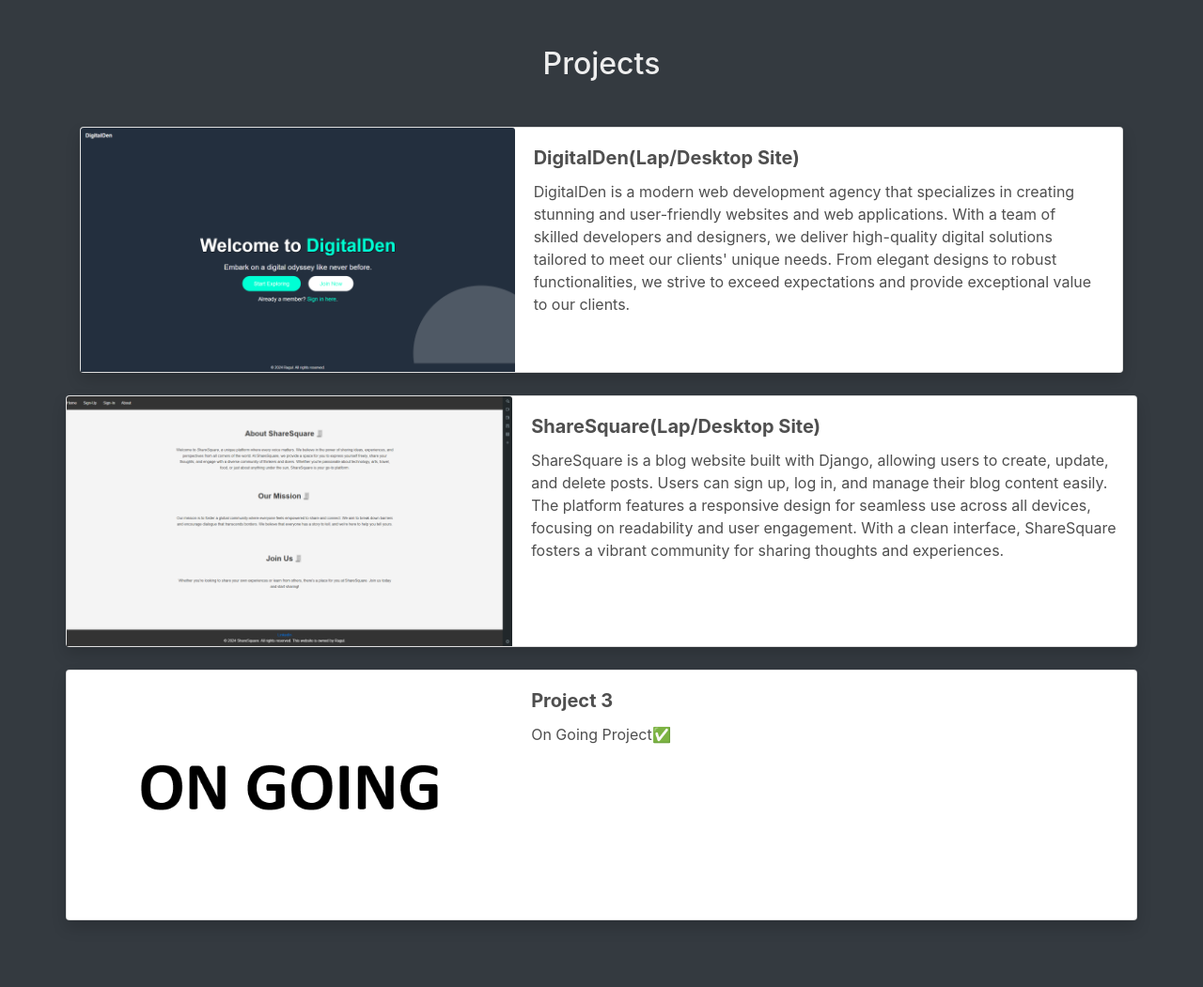
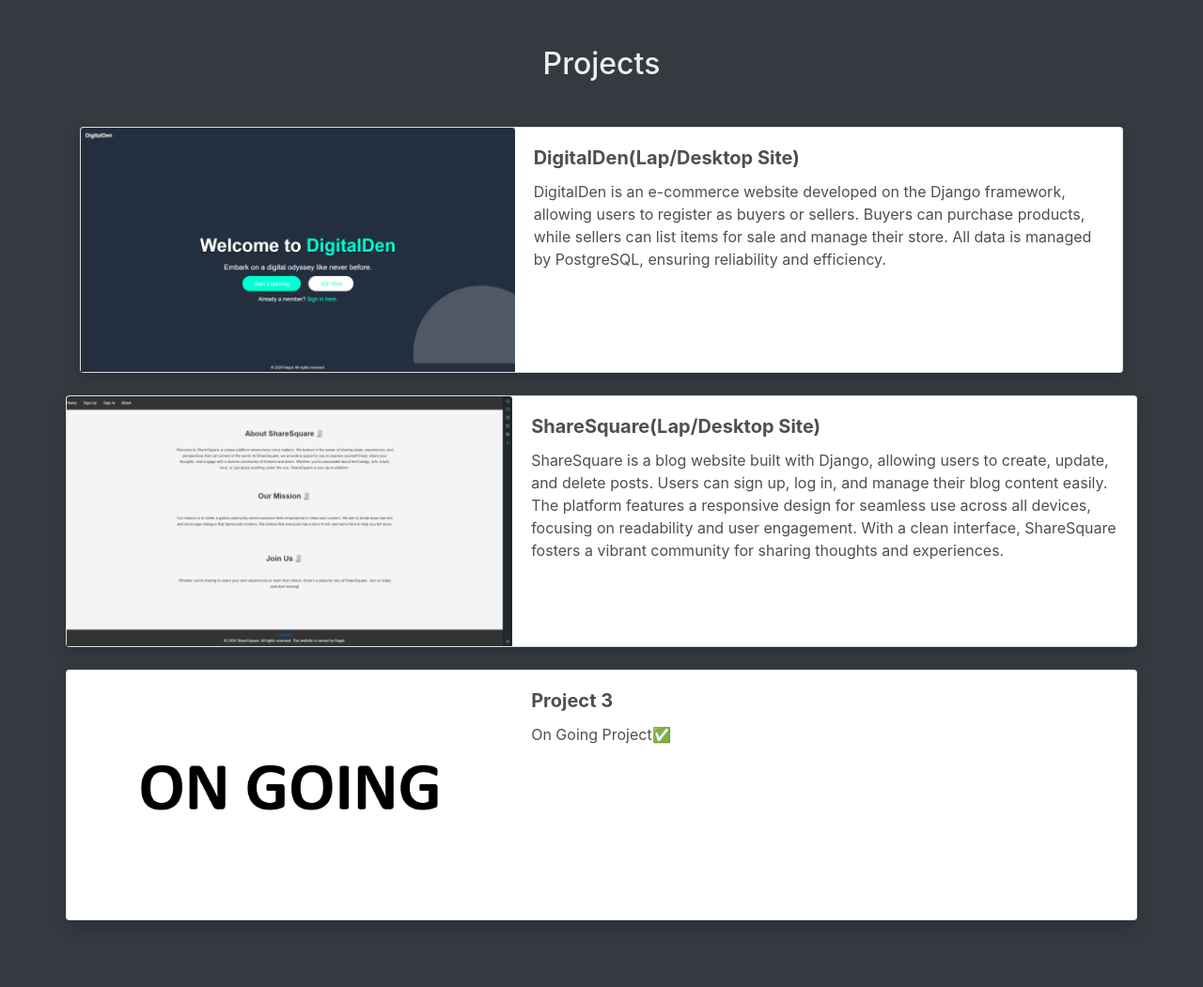
Before and after one commit to RaGuL-26/My-portfolio, a Django app: page / in a window 1280 px wide. Shown: the part 1024-2075 px from the top of the page at 94% size. Run offline with Django 5.2, Linux system fonts and the light colour scheme; some libraries are stand-ins or nearby versions.

Commit message:
<p> changes

```diff
--- a/templates/index.html
+++ b/templates/index.html
@@ -98,7 +98,7 @@
                         <div class="col-md-7">
                             <div class="card-body">
                                 <h5 class="card-title">DigitalDen(Lap/Desktop Site)</h5>
-                                <p class="card-text">DigitalDen is a modern web development agency that specializes in creating stunning and user-friendly websites and web applications. With a team of skilled developers and designers, we deliver high-quality digital solutions tailored to meet our clients' unique needs. From elegant designs to robust functionalities, we strive to exceed expectations and provide exceptional value to our clients.</p>
+                                <p class="card-text">DigitalDen is an e-commerce website developed on the Django framework, allowing users to register as buyers or sellers. Buyers can purchase products, while sellers can list items for sale and manage their store. All data is managed by PostgreSQL, ensuring reliability and efficiency.</p>
                             </div>
                         </div>
                     </div>
```
